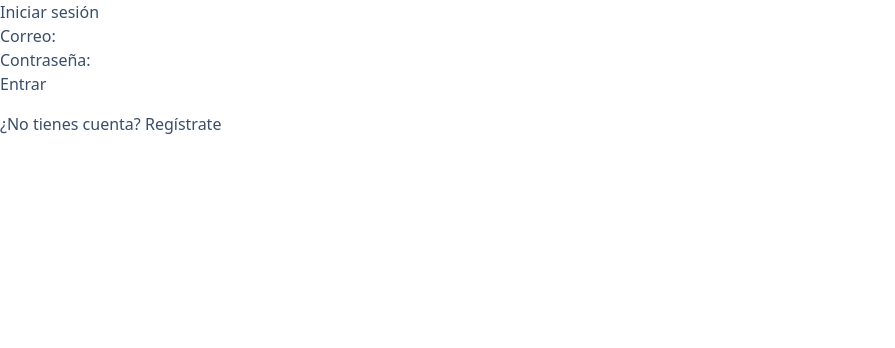
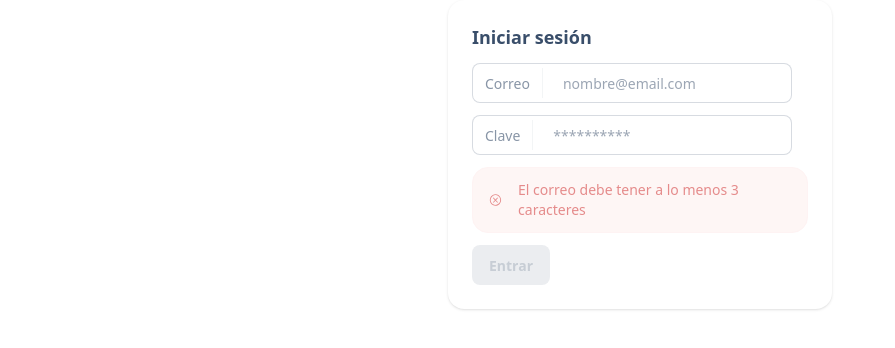
Before and after one commit to rogandven/pretest-experiments, a React (Vite) app in the folder frontend/: page /login in a window 1280 px wide. Shown: the top 348 px of the page, without its empty margins (0-895 px from the left). Built offline with nearby package versions, Linux system fonts and the light colour scheme; no server answers.

Commit message:
Improved login form

```diff
--- a/frontend/src/components/LoginRegisterForm.jsx
+++ /dev/null
@@ -1,160 +0,0 @@
-import { useForm } from "react-hook-form";
-
-const LoginRegisterForm = ({ mode = "login", onSubmit, loginError}) => {
-  const {
-    register,
-    handleSubmit,
-    formState: { errors },
-  } = useForm({
-    mode: "onSubmit",
-  });
-
-  const onFormSubmit = async (data) => {
-    try {
-      const payload =
-      mode === "login" ? { email: data.email, password: data.password } : data;
-
-      await onSubmit(payload);
-
-    } catch (error) {
-      if (error.response) {
-        // Error from the backend
-        console.error("Error del backend:", error.response.data);
-      }
-    }
-  };
-
-  return (
-    <div className="login-register-form">
-      <h2 className="form-title">
-        {mode === "login" ? "Iniciar sesión" : "Registrarse"}
-      </h2>
-
-      {mode === "login" && (Object.values(errors).length > 0 || loginError) && (
-        <div className="form-error-container">
-          <p>{errors.email?.message || errors.password?.message || loginError}</p>
-        </div>
-      )}
-
-      <form onSubmit={handleSubmit(onFormSubmit)}>
-        {mode === "register" && (
-          <div className="form-group">
-            <label>Nombre de usuario:</label>
-            <input
-              type="text"
-              min={3}
-              {...register("username", {
-                required: "El nombre de usuario es obligatorio",
-                minLength: {
-                  value: 3,
-                  message:
-                    "El nombre de usuario debe tener al menos 3 caracteres",
-                },
-                maxLength: {
-                  value: 30,
-                  message:
-                    "El nombre de usuario debe tener como máximo 30 caracteres",
-                },
-                pattern: {
-                  value: /^[a-zA-Z0-9_]+$/,
-                  message:
-                    "El usuario sólo puede contener letras, números y guiones bajos",
-                },
-              })}
-            />
-            {errors.username && (
-              <span className="form-error-container">
-                {errors.username.message}
-              </span>
-            )}
-          </div>
-        )}
-        <div className="form-group">
-          <label>Correo:</label>
-          <input
-            type="email"
-            {...register("email", {
-              required: "El correo es obligatorio",
-              minLength: {
-                value: 15,
-                message: "El correo debe tener al menos 15 caracteres",
-              },
-              maxLength: {
-                value: 50,
-                message: "El correo debe tener como máximo 50 caracteres",
-              },
-              pattern: {
-                value: /^[a-zA-Z0-9._%+-]+@gmail\.(com|cl)$/,
-                message:
-                  "El correo debe ser un correo de Gmail válido (@gmail.com o @gmail.cl)",
-              },
-            })}
-          />
-          {errors.email && (
-            <span className="form-error-container">{errors.email.message}</span>
-          )}
-        </div>
-
-        {mode === "register" && (
-          <div className="form-group">
-            <label>Rut:</label>
-            <input
-              type="text"
-              {...register("rut", {
-                required: "El rut es obligatorio",
-                pattern: {
-                  value: /^\d{2}\.\d{3}\.\d{3}-[\dkK]$/,
-                  message: "Formato rut inválido. Debe ser xx.xxx.xxx-x.",
-                },
-              })}
-            />
-            {errors.rut && (
-              <span className="form-error-container">{errors.rut.message}</span>
-            )}
-          </div>
-        )}
-
-        <div className="form-group">
-          <label>Contraseña:</label>
-          <input
-            type="password"
-            {...register("password", {
-              required: "La contraseña es obligatoria",
-              minLength: {
-                value: 8,
-                message: "La contraseña debe tener al menos 8 caracteres",
-              },
-              maxLength: {
-                value: 26,
-                message: "La contraseña debe tener como máximo 26 caracteres",
-              },
-            })}
-          />
-          {errors.password && (
-            <span className="form-error-container">
-              {errors.password.message}
-            </span>
-          )}
-        </div>
-
-        <button type="submit">
-          {mode === "login" ? "Entrar" : "Registrarse"}
-        </button>
-      </form>
-
-      <div style={{ marginTop: "1rem" }}>
-        {mode === "login" ? (
-          <p>
-            ¿No tienes cuenta? <a href="/register">Regístrate</a>
-          </p>
-        ) : (
-          <p>
-            ¿Ya tienes cuenta? <a href="/login">Inicia sesión</a>
-          </p>
-        )}
-      </div>
-    </div>
-  );
-};
-
-export default LoginRegisterForm;
--- /dev/null
+++ b/frontend/src/components/daisyUI/DUGenericCard.jsx
@@ -0,0 +1,11 @@
+export const DUGenericCard = (content) => {
+    return (
+        <div className="card bg-base-100 w-96 shadow-sm">
+            <div className="card-body">
+                {content}
+            </div>
+        </div>
+    );
+}
+
+export default DUGenericCard;
--- a/frontend/src/components/daisyUI/DULoginCard.jsx
+++ b/frontend/src/components/daisyUI/DULoginCard.jsx
@@ -1,9 +1,40 @@
-<div className="card bg-base-100 w-96 shadow-sm">
-  <div className="card-body">
-    <h2 className="card-title">Card title!</h2>
-    <p>A card component has a figure, a body part, and inside body there are title and actions parts</p>
-    <div className="card-actions justify-end">
-      <button className="btn btn-primary">Buy Now</button>
-    </div>
-  </div>
-</div>
+import { DUTextInput } from "./DUTextInput.jsx";
+import DUGenericCard from "./DUGenericCard.jsx";
+import { VscError } from 'react-icons/vsc';
+import { useEffect, useState } from "react";
+import { isValidEmail } from "../../validations/isValidEmail.js";
+import { isValidPassword } from "../../validations/isValidPassword.js";
+
+export const DULoginCard = ({onSubmit, loginError, setLoginError, className, email, setEmail, password, setPassword}) => {
+    const [error, setError] = useState("Debe ingresar datos");
+
+    useEffect(() => {
+        setError(isValidEmail(email) || isValidPassword(password) || loginError);
+    }, [email, password, loginError]);
+
+    const handleEmailChange = (event) => {
+        setLoginError("");
+        setEmail(event.target.value);
+    }
+    const handlePasswordChange = (event) => {
+        setLoginError("");
+        setPassword(event.target.value);
+    }
+
+    const insideContent = (
+        <div className={className}>
+            <h2 className="card-title mb-3">Iniciar sesión</h2>
+            {DUTextInput("email", "nombre@email.com", "Correo", "mb-3", "email-field", email, handleEmailChange)}
+            {DUTextInput("password", "**********", "Clave", "mb-3", "password-field", password, handlePasswordChange)}
+            {error && <div role="alert" className="alert alert-error alert-soft flex-row flex mb-3">
+                <VscError className="mr-0"></VscError>
+                <span>{error}</span>
+            </div>}
+            <button className="btn btn-primary" disabled={error && true} onClick={onSubmit}>Entrar</button>
+        </div>
+    );
+
+    return (
+        <>{DUGenericCard(insideContent)}</>
+    );
+}
--- /dev/null
+++ b/frontend/src/components/daisyUI/DUTextInput.jsx
@@ -0,0 +1,10 @@
+export const DUTextInput = (type, placeholder, label, className, id, value, onChange = null) => {
+    return (
+        <div className={String(className)}>
+            <label className="input">
+                <span className="label">{String(label)}</span>
+                <input type={String(type)} placeholder={String(placeholder)} id={String(id)} value={value} onChange={onChange}/>
+            </label>
+        </div>
+    );
+}
--- a/frontend/src/pages/Login.jsx
+++ b/frontend/src/pages/Login.jsx
@@ -1,20 +1,22 @@
 import { useNavigate } from "react-router-dom";
 import { useState } from "react";
-import LoginRegisterForm from "@components/LoginRegisterForm";
 import { loginService } from "@services/auth.service.js";
+import { DULoginCard } from "../components/daisyUI/DULoginCard.jsx";
 
 const Login = () => {
   const navigate = useNavigate();
   const [loginError, setLoginError] = useState("");
+  const [email, setEmail] = useState("");
+  const [password, setPassword] = useState("");
 
   // Función que maneja el envío del formulario de inicio de sesión
-  const loginSubmit = async (data) => {
+  const loginSubmit = async () => {
     try {
-      const response = await loginService(data);
+      const response = await loginService({email: String(email), password: String(password)});
       if (response.request.status === 200) {
         navigate("/home");
       } else {
-        setLoginError("Usuario o contraseña incorrectos");
+        setLoginError("Usuario o clave incorrectos");
       }
     } catch (error) {
       console.error(error);
@@ -23,8 +25,8 @@ const Login = () => {
 
   return (
     <main className="page-root">
-      <div className="login-register-container">
-        <LoginRegisterForm mode="login" onSubmit={loginSubmit} loginError={loginError} />
+      <div className="login-register-container items-center justify-items-center align-middle">
+        <DULoginCard onSubmit={loginSubmit} loginError={loginError} setLoginError={setLoginError} className={"items-center"} email={email} password={password} setPassword={setPassword} setEmail={setEmail}></DULoginCard>
       </div>
     </main>
   );
--- a/frontend/src/services/auth.service.js
+++ b/frontend/src/services/auth.service.js
@@ -35,7 +35,7 @@ export async function loginService(datauser) {
             return response;
         }
     } catch (error) {
-        console.error("Error en auth.service");
+        console.error("Error en auth.service", error);
         return error.response;
     }
 }
--- /dev/null
+++ b/frontend/src/validations/isValidEmail.js
@@ -0,0 +1,15 @@
+export const isValidEmail = (email) => {
+    const emailString = String(email);
+    // const emailRegex = /^[a-zA-Z0-9._%+-]+@(alumnos\.ubiobio\.cl|ubiobio\.cl)$/;
+    const emailRegex = /^[a-zA-Z0-9._%+-]+@(gmail\.com|gmail\.cl)$/;
+
+    if (emailString.length <= 3) {
+        return "El correo debe tener a lo menos 3 caracteres";
+    }
+    const emailMatchesRegex = emailRegex.exec(emailString);
+    if (emailMatchesRegex === null) {
+        return "Debe ingresar un correo válido de la UBB";
+    }
+
+    return null;
+}
--- /dev/null
+++ b/frontend/src/validations/isValidPassword.js
@@ -0,0 +1,11 @@
+export const isValidPassword = (password) => {
+    const passwordString = String(password);
+
+    if (passwordString.length < 3) {
+        return "La clave debe tener a lo menos 3 caracteres";
+    }
+    if (passwordString.length > 100) {
+        return "La clave no puede tener más de 100 caracteres";
+    }
+    return null;
+}
```
